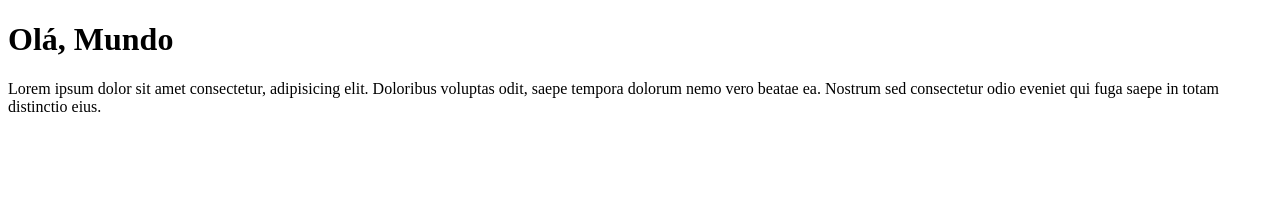
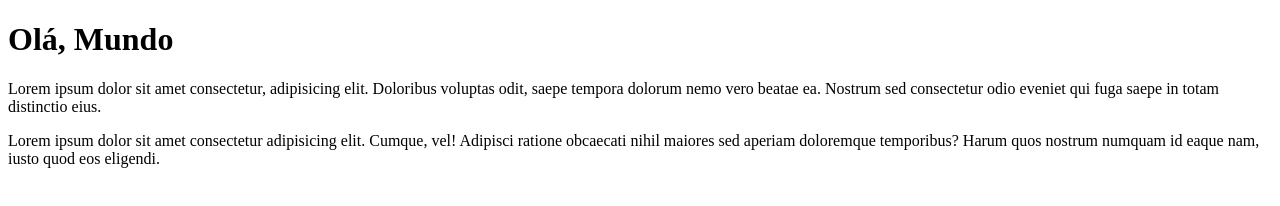
Before and after one commit to jaquecanzi/HelloWorld, a plain HTML site: page siteHello/index.html in a window 1280 px wide. Drawn offline with Linux system fonts and the light colour scheme.

Commit message:
Update index.html
mais um paragrafo

```diff
--- a/siteHello/index.html
+++ b/siteHello/index.html
@@ -9,5 +9,6 @@
     <h1>Olá, Mundo</h1>
     <p>Lorem ipsum dolor sit amet consectetur, adipisicing elit. Doloribus voluptas odit, saepe tempora dolorum nemo vero beatae ea. Nostrum sed consectetur odio eveniet qui fuga saepe in totam distinctio eius.
     </p>
+    <p>Lorem ipsum dolor sit amet consectetur adipisicing elit. Cumque, vel! Adipisci ratione obcaecati nihil maiores sed aperiam doloremque temporibus? Harum quos nostrum numquam id eaque nam, iusto quod eos eligendi.</p>
 </body>
 </html>
```
